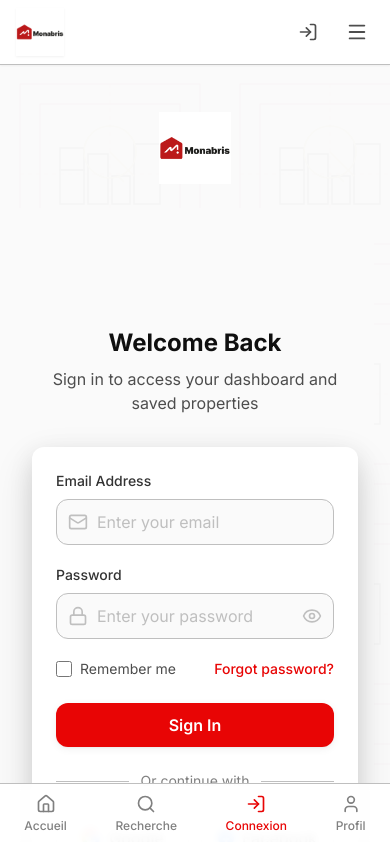
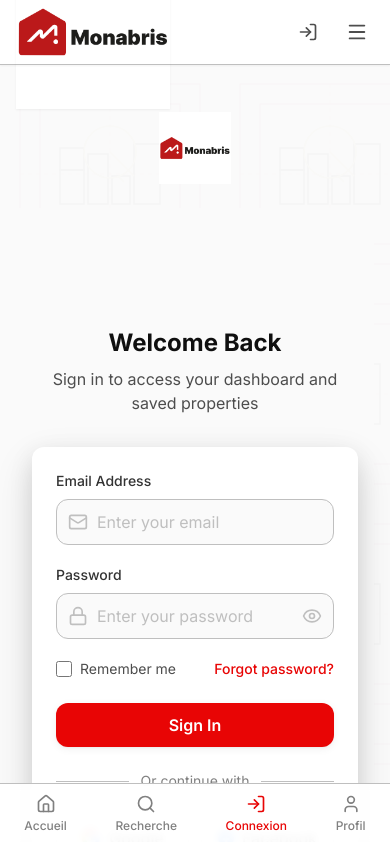
Before and after one commit to dassi-com/CA-IMMO, a Next.js app in the folder web/: page /login in a window 390 px wide. Shown: the top 842 px of the page. Built offline with nearby package versions, Linux system fonts and the light colour scheme; no server answers.

Commit message:
fix: logo navbar transparent (mix-blend) et elargi, footer colle au sidebar, logo footer dans le menu burger mobile

```diff
--- a/web/components/dashboard/Sidebar.tsx
+++ b/web/components/dashboard/Sidebar.tsx
@@ -197,10 +197,7 @@ Mona<span className="text-primary-400">bris</span>
               <div className="flex flex-col h-full">
                 <div className="p-6 border-b border-white/10">
                   <div className="flex items-center justify-between">
-                    <div className="flex items-center gap-3">
-                      <MonabrisMark variant="dark-background" size={56} />
-                      <span className="font-extrabold text-xl">Mona<span className="text-primary-400">bris</span></span>
-                    </div>
+                    <MonabrisMark variant="footer" size={56} />
                     <button onClick={() => setIsMobileMenuOpen(false)}>
                       <X size={24} />
                     </button>
--- a/web/components/layout/FooterShell.tsx
+++ b/web/components/layout/FooterShell.tsx
@@ -15,7 +15,7 @@ export default function FooterShell() {
   );
 
   return (
-    <div className={isDashboard ? (isSidebarOpen ? 'lg:ml-72' : 'lg:ml-24') : ''}>
+    <div className={isDashboard ? (isSidebarOpen ? 'lg:ml-[280px]' : 'lg:ml-20') : ''}>
       <Footer />
       <BottomNav />
     </div>
--- a/web/components/ui/logo.tsx
+++ b/web/components/ui/logo.tsx
@@ -26,15 +26,18 @@ export default function Logo({
   className = '',
   size = 56,
 }: LogoProps) {
+  const isLightVariant = variant === 'primary';
+  const displayWidth = isLightVariant ? Math.round(size * 3.2) : size;
+
   return (
     <Link href="/" className={`flex items-center gap-2.5 group ${className}`}>
       <div className="relative flex-shrink-0">
         <Image
           src={LOGO_ASSETS[variant]}
           alt="Monabris"
-          width={size}
+          width={displayWidth}
           height={size}
-          className="drop-shadow-sm transition-transform duration-300 group-hover:scale-105"
+          className={`${isLightVariant ? 'mix-blend-multiply' : ''} drop-shadow-sm transition-transform duration-300 group-hover:scale-105`}
           priority
         />
       </div>
```
